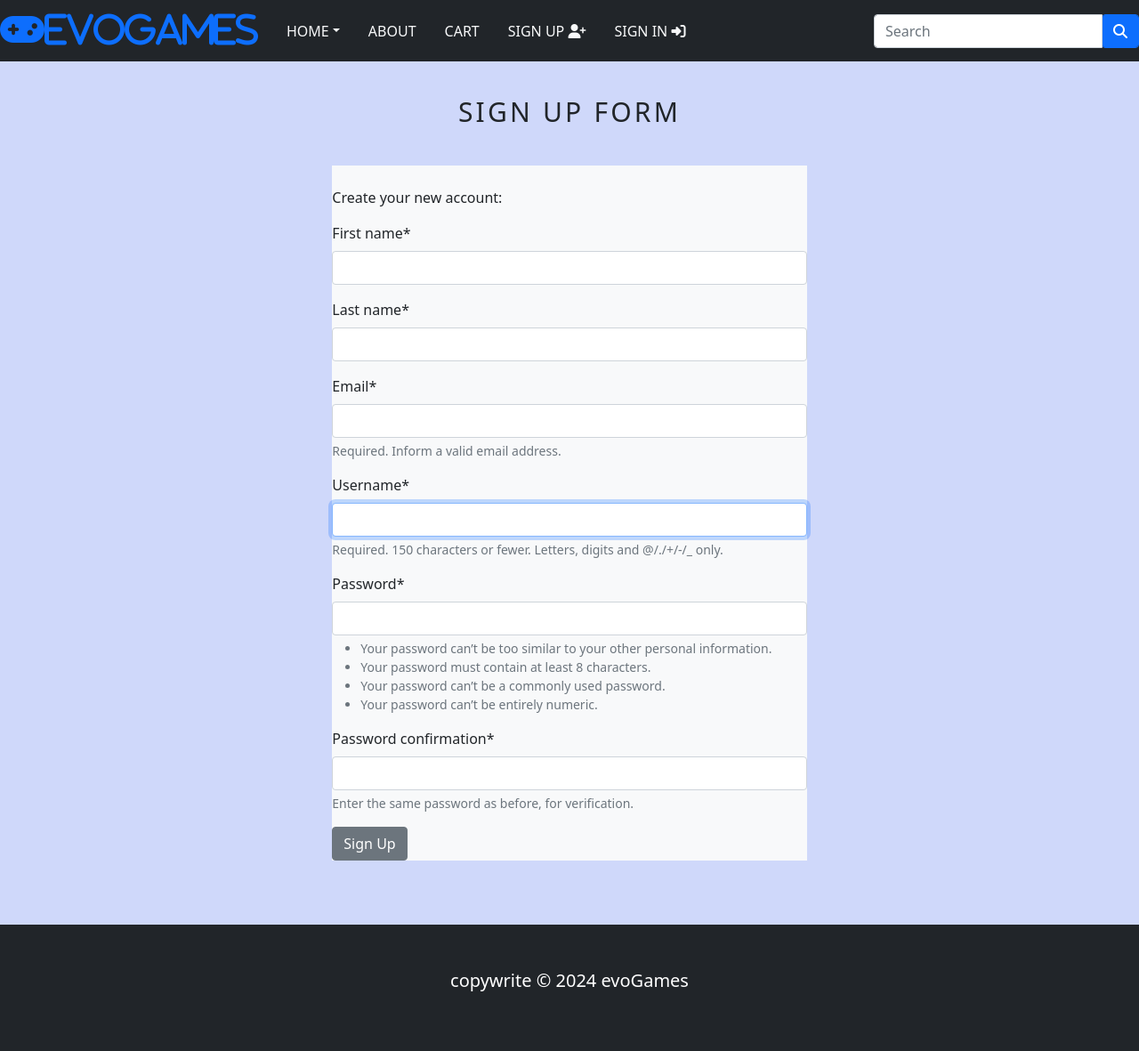
After one commit to prodhanm/e_com_games, a Django app: page /account/created/ in a window 1280 px wide. The commit adds this page. Shown: the whole page at 89% size. Run offline with Django 5.2, Linux system fonts and the light colour scheme; data that the repository does not hold is empty; some libraries are stand-ins or nearby versions.

Commit message:
created registration and atuhetication forms

```diff
--- a/e_com_store/settings.py
+++ b/e_com_store/settings.py
@@ -43,6 +43,8 @@ INSTALLED_APPS = [
     'django.contrib.staticfiles',
     'store',
     'stripe',
+    'crispy_forms',
+    'crispy_bootstrap5',
 ]
 
 MIDDLEWARE = [
@@ -136,6 +138,9 @@ STATICFILES_DIRS = [
 STRIPE_PUBLISHABLE_KEY = os.getenv('STRIPE_PUBLIC_KEY')
 STRIPE_SECRET_KEY = os.getenv('STRIPE_SECRET_KEY')
 
+CRISPY_ALLOWED_TEMPLATE_PACKS = 'bootstrap5'
+CRISPY_TEMPLATE_PACK = 'bootstrap5'
+
 # Default primary key field type
 # https://docs.djangoproject.com/en/5.0/ref/settings/#default-auto-field
 
--- a/pyproject.toml
+++ b/pyproject.toml
@@ -12,7 +12,8 @@ django = "^5.0.3"
 python-dotenv = "^1.0.1"
 pillow = "^10.3.0"
 stripe = "^8.10.0"
-django-debug-toolbar = "^4.3.0"
+django-crispy-forms = "^2.1"
+crispy-bootstrap5 = "^2024.2"
 
 
 [build-system]
--- /dev/null
+++ b/store/forms.py
@@ -0,0 +1,12 @@
+from django import forms
+from django.contrib.auth.forms import UserCreationForm
+from django.contrib.auth.models import User
+
+class SignUpForm(UserCreationForm):
+    first_name = forms.CharField(max_length=30, required=True)
+    last_name = forms.CharField(max_length=30, required=True)
+    email = forms.EmailField(max_length=254, help_text='Required. Inform a valid email address.')
+
+    class Meta:
+        model = User
+        fields = ('first_name', 'last_name', 'email','username', 'password1', 'password2')
--- a/store/static/css/base.css
+++ b/store/static/css/base.css
@@ -19,3 +19,12 @@ body {
     text-transform: uppercase;
     letter-spacing: .2rem;
 }
+.errorlist li {
+    color: red;
+    font-weight: bold;
+}
+
+.custom_div {
+    margin-bottom: 20px !important;
+
+}
--- a/store/templates/navbar.html
+++ b/store/templates/navbar.html
@@ -15,6 +15,29 @@
             </li>
             <li class="nav-item"><a class="nav-link text-light text-uppercase font-weight-bold px-3" href="">About</a></li>
             <li class="nav-item"><a class="nav-link text-light text-uppercase font-weight-bold px-3" href="{% url 'cart' %}">Cart</a></li>
+            {% if request.user.is_authenticated and request.user.first_name  %}
+                <li class="nav-item">
+                    <span class="nav-link text-light text-uppercase font-weight-bold px-3">
+                        Welcome, {{ request.user.first_name }} <i class="fas fa-user circle"></i>
+                    </span>
+                </li>
+                <li class="nav-item">
+                    <a class="nav-link text-light text-uppercase font-weight-bold px-3" href="{% url 'signout' %}">
+                        Sign Out <i class="fas fa-sign-out-alt"></i>
+                    </a>
+                </li>
+            {% else %}
+                <li class="nav-item">
+                    <a class="nav-link text-light text-uppercase font-weight-bold px-3" href="{% url 'signup' %}">
+                        Sign Up <i class="fas fa-user-plus"></i>
+                    </a>
+                </li>
+                <li class="nav-item">
+                    <a class="nav-link text-light text-uppercase font-weight-bold px-3" href="{% url 'signin' %}">
+                        Sign In <i class="fas fa-sign-in-alt"></i>
+                    </a>
+                </li>
+            {% endif %}
             {% if item_count > 0 %}
                 <li class="nav-item">
                     <a class="nav-link text-light text-uppercase font-weight-bold px-3" href="{% url 'cart' %}">
--- /dev/null
+++ b/store/templates/signup.html
@@ -0,0 +1,50 @@
+{% extends 'base.html' %}
+{% load static %}
+{% load crispy_forms_tags %}
+
+{% block title %}Sign Up Form{% endblock %}
+
+{% block content %}
+
+<div>
+    {% if not form.is_valid %}
+        <div>
+            <br>
+            <h1 class="product_title text-center">
+                Sign Up Form
+            </h1>
+            <br>
+            <div class="col-9 col-sm-9 col-md-6 col-lg-5 mx-auto bg-light">
+                <br>
+                <p>Create your new account: </p>
+                <form method="post">
+                    {% csrf_token %}
+                    <p>{{ form | crispy }}</p>
+                    <button type="submit" name="button"
+                        class="btn btn-secondary">Sign Up</button>
+                </form>
+            </div>
+        </div>
+    {% else %}
+        <div class="mx-auto">
+            <br>
+            <h1 class="product_title text-center">
+                Account is now successfully created!
+            </h1>
+            <br>
+            <div class="container">
+                <p>
+                    Dear Customer,
+                    <br>
+                    <br>
+                    your account is now successfully created.
+                    <br>
+                    <a href="{% url 'home' %}">Continue Shopping</a>
+                </p>
+            </div>
+        </div>
+    {% endif %}
+</div>
+<br>
+
+{% endblock %}
--- a/store/urls.py
+++ b/store/urls.py
@@ -10,4 +10,7 @@ urlpatterns = [
     path('cart/remove/<int:product_id>/', views.remove_cart, name='remove_cart'),
     path('cart/delete/<int:product_id>/', views.remove_cart_item, name='remove_cart_item'),
     path('thanks_page/', views.thanks_page, name='thanks_page'),
+    path('account/created/', views.signupView, name='signup'),
+    path('account/signin/', views.signinView, name='signin'),
+    path('account/signout/', views.signoutView, name='signout'),
 ]
--- a/store/views.py
+++ b/store/views.py
@@ -4,7 +4,10 @@ from django.core.exceptions import ObjectDoesNotExist
 from .models import Category, Product, Cart, CartItem, Order, OrderItem
 import stripe
 from django.conf import settings
-import pdb
+from django.contrib.auth.models import Group, User
+from .forms import SignUpForm
+from django.contrib.auth.forms import AuthenticationForm
+from django.contrib.auth import login, authenticate, logout
 
 def home(request, category_slug=None):
     category_page = None
@@ -169,3 +172,37 @@ def thanks_page(request, order_id):
     if order_id:
         customer_order = get_object_or_404(Order, id=order_id)
     return render(request, 'thank_you.html', {'customer_order': customer_order})
+
+
+def signupView(request):
+    if request.method == 'POST':
+        form = SignUpForm(request.POST)
+        if form.is_valid():
+            form.save()
+            username = form.cleaned_data.get('username')
+            signup_user = User.objects.get(username=username)
+            customer_group = Group.objects.get(name='Customer')
+            customer_group.user_set.add(signup_user)
+    else:
+        form = SignUpForm()
+    return render(request, 'signup.html', {'form': form})
+
+def signinView(request):
+    if request.method == 'POST':
+        form = AuthenticationForm(data=request.POST)
+        if form.is_valid():
+            username = request.POST['username']
+            password = request.POST['password']
+            user = authenticate(username=username, password=password)
+            if user is not None:
+                login(request, user)
+                return redirect('home')
+            else:
+                return redirect('signup')
+    else:
+        form = AuthenticationForm()
+    return render(request, 'signin.html', {'form': form})
+
+def signoutView(request):
+    logout(request)
+    return redirect('signin')
```
Also changed, not shown: store/templates/signin.html (added, +39 -0 lines), 1 other file.
